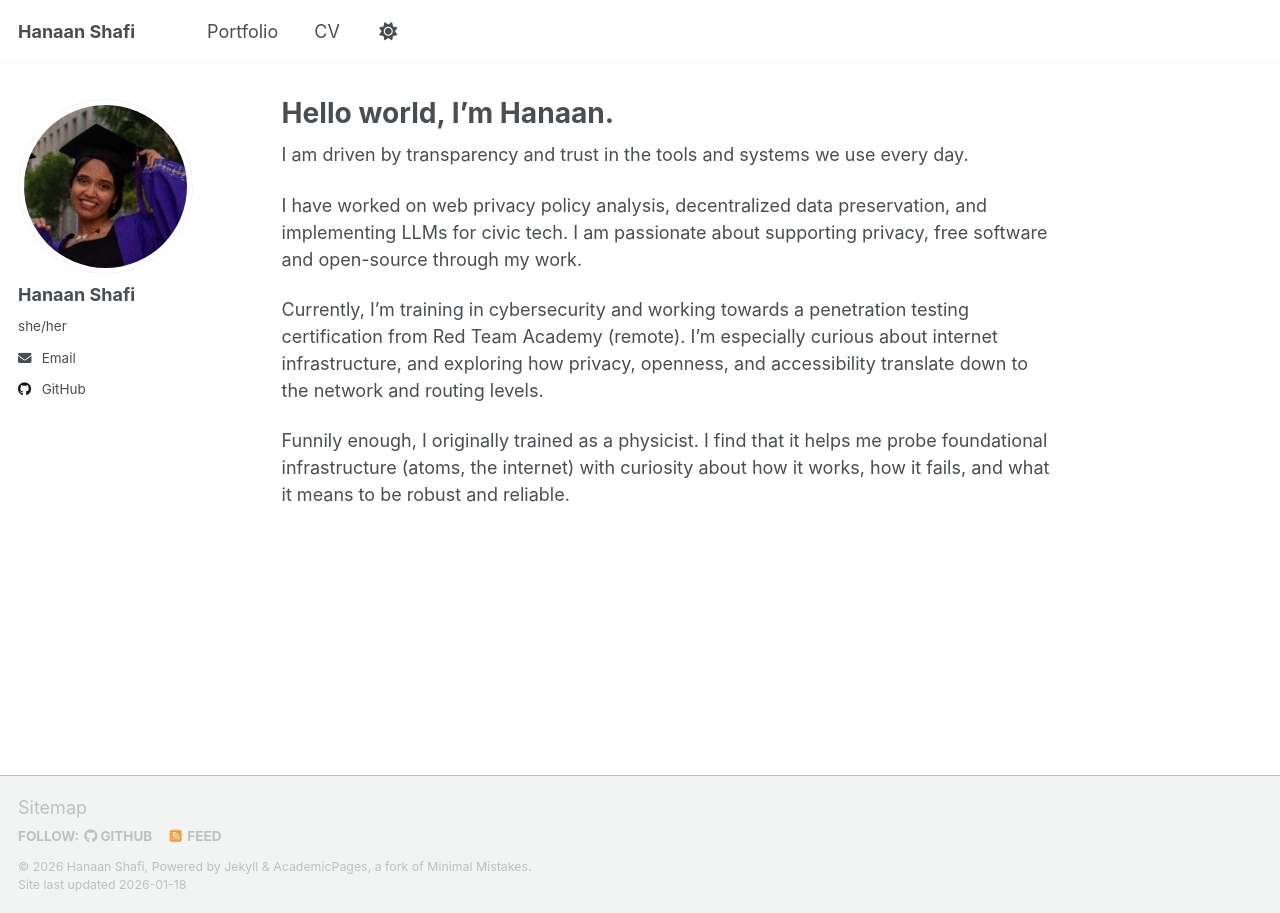
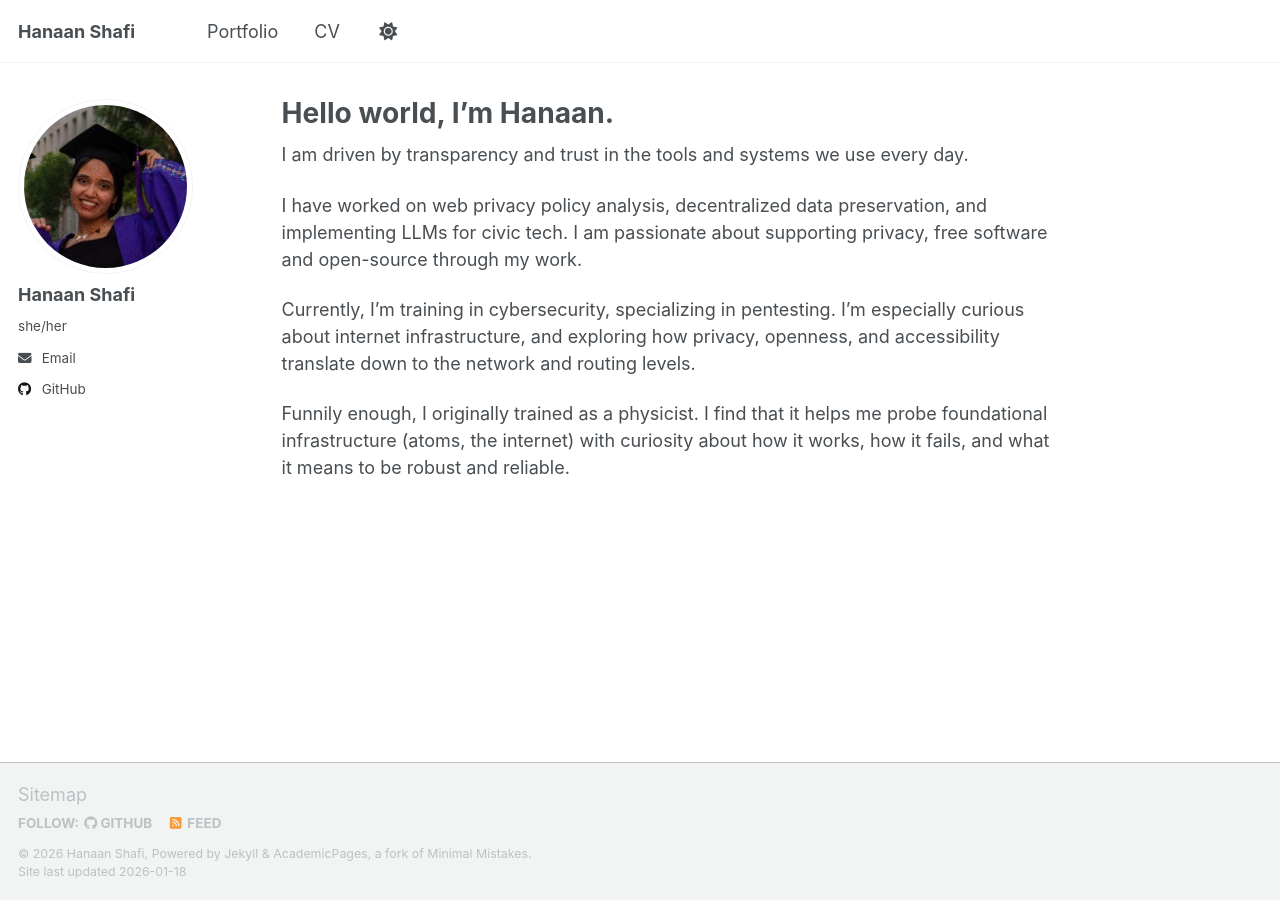
Before and after one commit to hanaanr/hanaanr.github.io, a Jekyll site: the page built from _pages/about.md, in a window 1280 px wide. Built offline with Jekyll 4.4.1, drawn with Linux system fonts in a browser that asks for light colours; a script that is not in the unit is left out.

Commit message:
Clarify cybersecurity training focus
Updated training details to specify specialization in pentesting.

```diff
--- a/_pages/about.md
+++ b/_pages/about.md
@@ -11,6 +11,6 @@ I am driven by transparency and trust in the tools and systems we use every day.
 
 I have worked on web privacy policy analysis, decentralized data preservation, and implementing LLMs for civic tech. I am passionate about supporting privacy, free software and open-source through my work.
 
-Currently, I’m training in cybersecurity and working towards a penetration testing certification from Red Team Academy (remote). I'm especially curious about internet infrastructure, and exploring how privacy, openness, and accessibility translate down to the network and routing levels.
+Currently, I’m training in cybersecurity, specializing in pentesting. I'm especially curious about internet infrastructure, and exploring how privacy, openness, and accessibility translate down to the network and routing levels.
 
 Funnily enough, I originally trained as a physicist. I find that it helps me probe foundational infrastructure (atoms, the internet) with curiosity about how it works, how it fails, and what it means to be robust and reliable.
```
